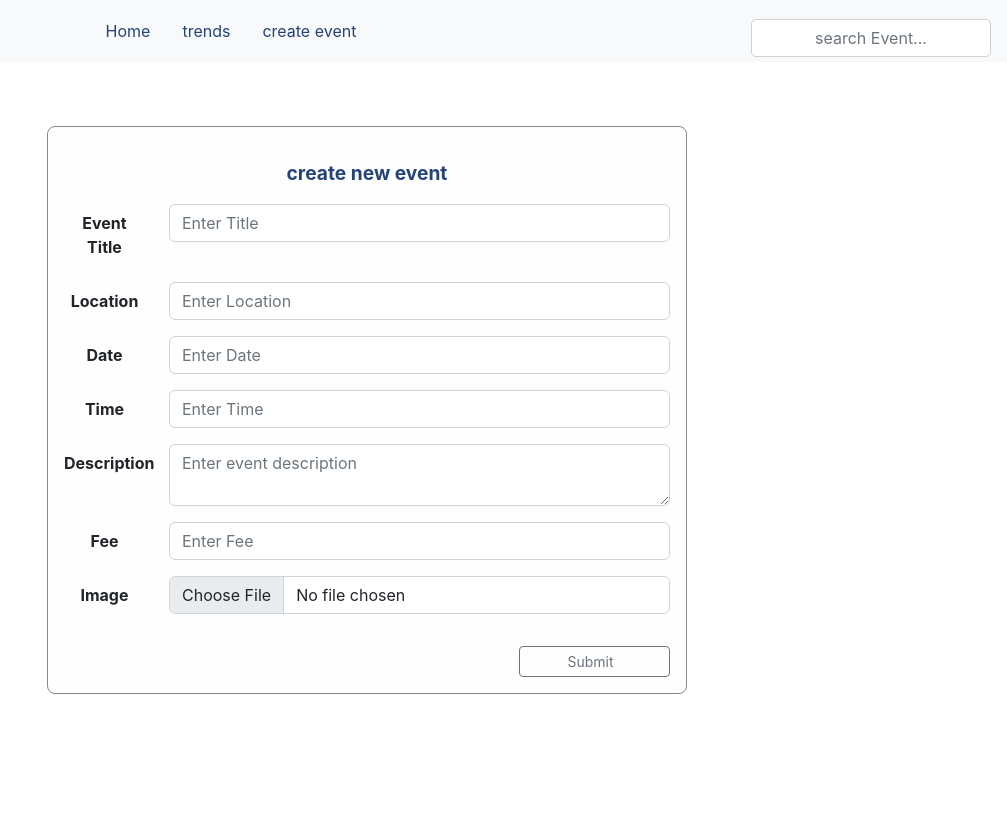
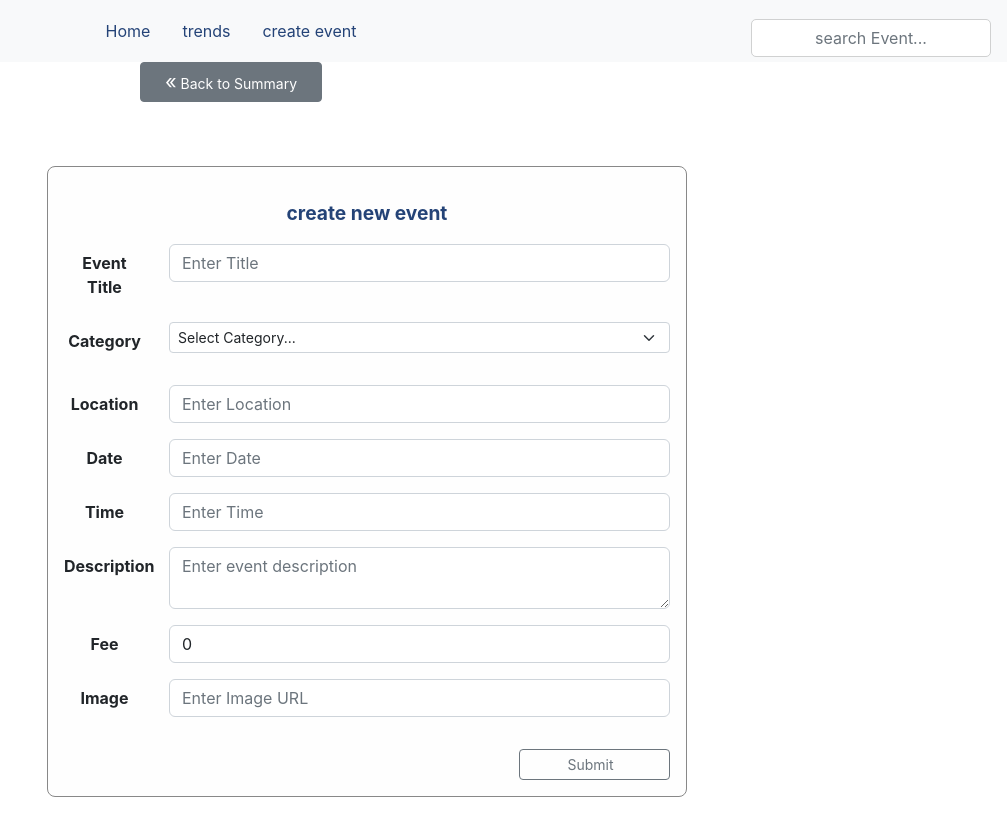
Before and after one commit to mwenje24/org-events, a React (Create React App) app: page /create-event in a window 1280 px wide. Shown: the top 836 px of the page, without its empty margins (273-1280 px from the left). Built offline with nearby package versions, Linux system fonts and the light colour scheme.

Commit message:
added a post request to create an organizer account

```diff
--- a/src/App.js
+++ b/src/App.js
@@ -1,4 +1,4 @@
-import { createEvent } from '@testing-library/react';
+// import { createEvent } from '@testing-library/react';
 import { BrowserRouter as Router, Routes, Route } from 'react-router-dom'
 import './App.css';
 import Categories from './components/categories/Categories';
@@ -8,7 +8,7 @@ import Home from './components/home/Home';
 import Login from './components/categories/Login';
 import CreateAccount from './components/categories/CreateAccount';
 import Trending from './components/trending/Trending';
-
+import MyEvents from './components/trending/MyEvents';
 
 
 
@@ -24,6 +24,7 @@ function App() {
         <Route exact path="/login" element={<Login />}></Route>
         <Route exact path="/create-event" element={<CreateEvent />}></Route>
         <Route exact path="/create-account" element={<CreateAccount />}></Route>
+        <Route exact path="/myevents" element={<MyEvents />}></Route>
         </Routes>
       </Router>
     </div>
--- a/src/components/categories/CreateAccount.js
+++ b/src/components/categories/CreateAccount.js
@@ -1,22 +1,68 @@
-import React from 'react'
+import React, {useState} from 'react'
 import {Link} from 'react-router-dom'
 
 const CreateAccount = () => {
+  const [formData, setFormData] = useState({
+    name: "",
+    email: "",
+    password: ""
+  });
+
+  function handleChange(event) {
+    setFormData({
+        ...formData,
+        [event.target.name]: event.target.value,
+    });
+  }
+
+  function handleSubmit(e){
+    e.preventDefault();
+    const newOrganizer = {
+      organizer_name: formData.name,
+      organizer_email: formData.email,
+      password: formData.password
+    }
+    // console.log(newOrganizer)
+    fetch("http://localhost:9292/organizers", {
+        method: "POST",
+        headers: {
+            "Content-Type": "application/json",
+        },
+        body: JSON.stringify({newOrganizer}),
+    })
+  }
+
     return (
         <>
-          <form className="modal-content animate">
+          <form className="modal-content animate" onSubmit={handleSubmit}>
           <span className='page-headings'>create account</span>
           <div className="log-container">
           <label className='form-label mt-4'><b>organiser name</b></label>
-            <input className="form-control" type="text" placeholder="Enter Name" name="organizer-name"/>
+            <input className="form-control"
+              type="text"
+              placeholder="Enter Name"
+              value = {formData.name}
+              onChange={handleChange}
+              name="name"/>
 
             <label className='form-label'><b>email</b></label>
-            <input className="form-control" type="text" placeholder="Enter Email" name="email"/>
+            <input className="form-control"
+              type="text"
+              placeholder="Enter Email"
+              value = {formData.email}
+              onChange={handleChange}
+              name="email"/>
 
             <label className='form-label'><b>Password</b></label>
-            <input className="form-control" type="password" placeholder="Enter Password" name="psw"/>
+            <input className="form-control"
+              type="password"
+              placeholder="Enter Password"
+              value = {formData.password}
+              onChange={handleChange}
+              name="password"/>
 
-            <button className='btn btn-sm btn-outline-secondary mt-3 w-25 px-5' type="submit"><Link to="/login" className='btn-sm'> Submit</Link></button>
+            <button className='btn btn-sm btn-outline-secondary mt-3 w-25 px-5' type="submit">Submit</button>
+            {/* <Link to="/login" className='btn-sm'> Submit</Link> */}
           </div>
 
           <div className="log-container">
--- a/src/components/categories/CreateEvent.js
+++ b/src/components/categories/CreateEvent.js
@@ -1,65 +1,165 @@
-import React from 'react'
-import image from "../../assets/user.png"
+import React, {useState} from 'react'
+import {useNavigate} from 'react-router-dom';
 
+
+let owner_id = 1
 const CreateEvent = () => {
+  const [formData, setFormData] = useState({
+    title: "",
+    category: "",
+    location: "",
+    time: "",
+    // event_owner_id: "",
+    description: "",
+    fee: 0,
+    date: "",
+    image: "",
+  });
+
+  const navigate = useNavigate();
+
+  function handleAdminAccess(){
+    navigate('/myevents');
+  }
+
+  function handleChange(event) {
+    setFormData({
+        ...formData,
+        [event.target.name]: event.target.value,
+    });
+  }
+  function handleSubmit(e){
+    e.preventDefault();
+    const newEvents = {
+      title: formData.title,
+      category: formData.category,
+      location: formData.location,
+      time: formData.time,
+      event_owner_id: owner_id,
+      description: formData.description,
+      fee: formData.fee,
+      date: formData.date,
+      image: formData.image
+    }
+    console.log(newEvents)
+    fetch("http://localhost:9292/events", {
+        method: "POST",
+        headers: {
+            "Content-Type": "application/json",
+        },
+        body: JSON.stringify({newEvents}),
+    })
+  }
+
   return (
     <div>
       {/* <form className="itemform-content"></form> */}
-      <form className="modal-content animate">
+      <button className='btn btn-sm btn-secondary mx-3 px-4' onClick={handleAdminAccess}> <span className='fs-5'>&laquo;</span> Back to Summary</button>
+      <form className="modal-content animate" onSubmit={handleSubmit}>
         <span className='page-headings'>create new event</span>
         <div className="log-container">
-          <div class="mb-3 row">
+          <div className="mb-3 row">
             <label className='col-sm-2 col-form-label'><b>Event Title</b></label>
-          <div class="col-sm-10">
-            <input className="form-control" type="text" placeholder="Enter Title" name="title"/>
+          <div className="col-sm-10">
+            <input className="form-control"
+              type="text"
+              placeholder="Enter Title"
+              value = {formData.title}
+              onChange={handleChange}
+              name="title"/>
           </div>
           </div>
 
-          <div class="mb-3 row">
-            <label className='col-sm-2 col-form-label'><b>Location</b></label>
-          <div class="col-sm-10">
-            <input className="form-control" type="text" placeholder="Enter Location" name="location"/>
+          <div className="mb-3 row">
+            <label className='col-sm-2 col-form-label'><b>Category</b></label>
+          <div className="col-sm-10">
+            <select className="form-control form-select form-select-sm mb-3"
+                // value = {formData.category}
+                onChange={handleChange}
+                name="category"
+                defaultValue={'DEFAULT'}>
+                <option value="DEFAULT" disabled>Select Category...</option>
+                <option value="business">business</option>
+                <option value="sports">sports</option>
+                <option value="concerts">concerts</option>
+                <option value="travel">travel</option>
+                <option value="educational">educational</option>
+                <option value="talkshows">talkshows</option>
+                <option value="hangout/chill">hangout/chill</option>
+            </select>
           </div>
           </div>
 
-          <div class="mb-3 row">
-            <label className='col-sm-2 col-form-label'><b>Date</b></label>
-          <div class="col-sm-10">
-            <input className="form-control" type="text" placeholder="Enter Date" name="date"/>
+          <div className="mb-3 row">
+            <label className='col-sm-2 col-form-label'><b>Location</b></label>
+          <div className="col-sm-10">
+            <input className="form-control"
+              type="text"
+              placeholder="Enter Location"
+              value = {formData.location}
+              onChange={handleChange}
+              name="location"/>
           </div>
           </div>
 
-          <div class="mb-3 row">
-            <label className='col-sm-2 col-form-label'><b>Time</b></label>
-          <div class="col-sm-10">
-            <input className="form-control" type="text" placeholder="Enter Time" name="time"/>
+          <div className="mb-3 row">
+            <label className='col-sm-2 col-form-label'><b>Date</b></label>
+          <div className="col-sm-10">
+            <input className="form-control"
+              type="text"
+              placeholder="Enter Date"
+              value = {formData.date}
+              onChange={handleChange}
+              name="date"/>
           </div>
           </div>
 
-          <div class="mb-3 row">
+          <div className="mb-3 row">
+            <label className='col-sm-2 col-form-label'><b>Time</b></label>
+          <div className="col-sm-10">
+            <input className="form-control"
+              type="text"
+              placeholder="Enter Time"
+              value = {formData.time}
+              onChange={handleChange}
+              name="time"/>
+          </div>
+          </div>
+
+          <div className="mb-3 row">
             <label className='col-sm-2 col-form-label'><b>Description</b></label>
-          <div class="col-sm-10">
+          <div className="col-sm-10">
             <textarea className="form-control"
               type="text"
               placeholder="Enter event description"
-              // value = {formData.description}
-              // onChange={handleChange}
+              value = {formData.description}
+              onChange={handleChange}
               name="description">
           </textarea>
         </div>
           </div>
 
-          <div class="mb-3 row">
+          <div className="mb-3 row">
             <label className='col-sm-2 col-form-label'><b>Fee</b></label>
-          <div class="col-sm-10">
-            <input className="form-control" type="text" placeholder="Enter Fee" name="fee"/>
+          <div className="col-sm-10">
+            <input className="form-control"
+              type="text"
+              placeholder="Enter Fee"
+              value = {formData.fee}
+              onChange={handleChange}
+              name="fee"/>
           </div>
           </div>
 
-          <div class="mb-3 row">
+          <div className="mb-3 row">
             <label className='col-sm-2 col-form-label'><b>Image</b></label>
-          <div class="col-sm-10">
-            <input className="form-control" type="file" name="image"/>
+          <div className="col-sm-10">
+            <input className="form-control"
+              type="text"
+              placeholder="Enter Image URL"
+              value = {formData.image}
+              onChange={handleChange}
+              name="image"/>
           </div>
           </div>
 
--- /dev/null
+++ b/src/components/trending/MyEvents.js
@@ -0,0 +1,11 @@
+import React from 'react'
+
+const MyEvents = () => {
+  return (
+    <div>
+      Event Summary
+    </div>
+  )
+}
+
+export default MyEvents
--- a/src/index.css
+++ b/src/index.css
@@ -102,7 +102,7 @@ nav-header{
   width: 100%;
 }
 .popular-card{
-  height: 40vh;
+  /* height: 40vh; */
   width: 20%;
   padding: 10px;
   margin-top: 1rem;
@@ -168,9 +168,9 @@ img.avatar {
   body{
     margin-top: 25vh;
   }
-  .popular-card{
+  /* .popular-card{
   height: 54vh;
-  }
+  } */
   .popular-card {
   width: 50%;
   }
```
